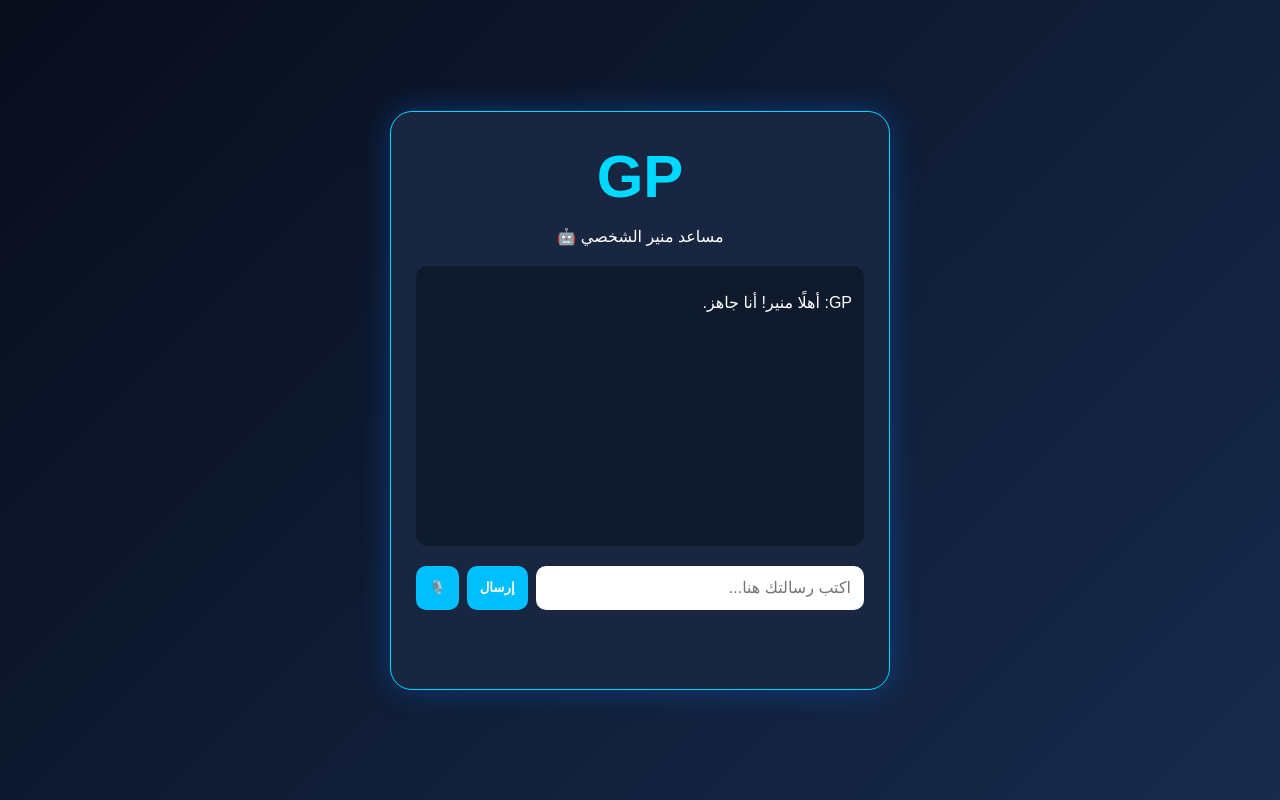
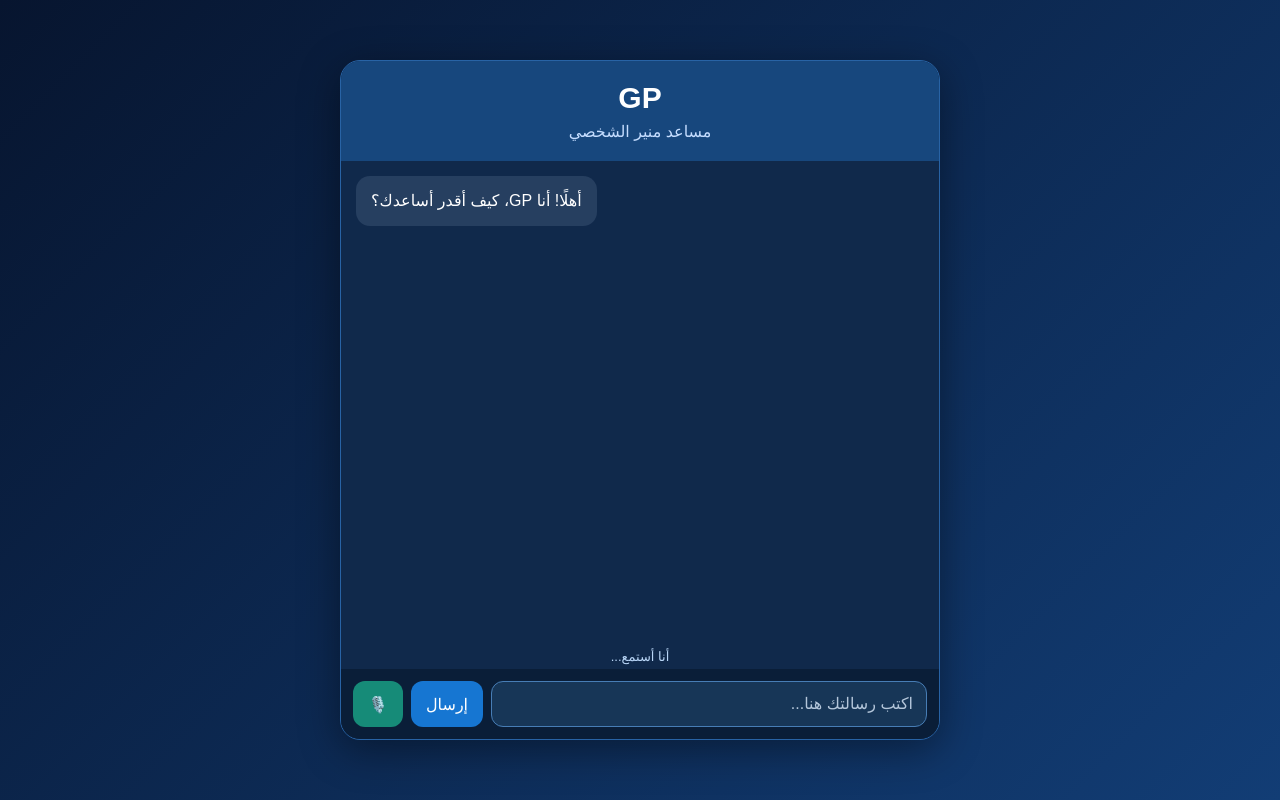
Before and after one commit to mnera4295-collab/GP-Assistant, a website: page public/index.html in a window 1280 px wide. Both pictures are taken after a click on the button "🎙️". Drawn offline with Linux system fonts and the light colour scheme.

Commit message:
Update index.html

```diff
--- a/public/index.html
+++ b/public/index.html
@@ -1,102 +1,197 @@
+
 <!DOCTYPE html>
 <html lang="ar" dir="rtl">
 <head>
 <meta charset="UTF-8">
-<meta name="viewport" content="width=device-width, initial-scale=1">
+<meta name="viewport" content="width=device-width, initial-scale=1.0">
 <title>GP - مساعد منير</title>
+
 <style>
 * { box-sizing: border-box; }
+
 body {
   margin: 0;
   min-height: 100vh;
-  background: linear-gradient(135deg,#080d1c,#172b4d);
+  background: linear-gradient(135deg, #07152f, #123d75);
   color: white;
-  font-family: Arial,sans-serif;
+  font-family: Arial, sans-serif;
   display: flex;
   justify-content: center;
   align-items: center;
   padding: 15px;
 }
+
 .app {
   width: 100%;
-  max-width: 500px;
-  background: #192641;
-  border: 1px solid #00d9ff;
-  border-radius: 22px;
-  padding: 25px;
+  max-width: 600px;
+  height: 85vh;
+  min-height: 450px;
+  background: #10294b;
+  border: 1px solid #2863a5;
+  border-radius: 20px;
+  display: flex;
+  flex-direction: column;
+  overflow: hidden;
+  box-shadow: 0 10px 40px #0006;
+}
+
+header {
   text-align: center;
-  box-shadow: 0 0 30px #007bff55;
+  padding: 20px;
+  background: #17477d;
 }
-h1 { color: #00d9ff; font-size: 60px; margin: 5px; }
+
+header h1 {
+  margin: 0;
+  font-size: 30px;
+}
+
+header p {
+  margin: 7px 0 0;
+  color: #c5ddff;
+}
+
 #messages {
-  height: 280px;
+  flex: 1;
   overflow-y: auto;
-  background: #101a2d;
-  border-radius: 12px;
+  padding: 15px;
+  display: flex;
+  flex-direction: column;
+  gap: 12px;
+}
+
+.message {
+  padding: 12px 15px;
+  border-radius: 14px;
+  max-width: 85%;
+  line-height: 1.6;
+  overflow-wrap: anywhere;
+}
+
+.user {
+  background: #1766b1;
+  align-self: flex-start;
+}
+
+.gp {
+  background: #263f60;
+  align-self: flex-end;
+}
+
+#status {
+  color: #b9d6f7;
+  text-align: center;
+  min-height: 25px;
+  font-size: 13px;
+  padding: 5px;
+}
+
+form {
+  display: flex;
+  gap: 8px;
   padding: 12px;
-  text-align: right;
-  margin: 20px 0;
+  background: #0a1e38;
 }
-.message { margin: 12px 0; line-height: 1.6; overflow-wrap: anywhere; }
-.controls { display: flex; gap: 8px; }
+
 input {
   flex: 1;
   min-width: 0;
   padding: 13px;
-  border: 0;
-  border-radius: 10px;
+  border: 1px solid #477db5;
+  border-radius: 12px;
+  background: #173657;
+  color: white;
   font-size: 16px;
+  outline: none;
 }
+
+input::placeholder {
+  color: #b4c6da;
+}
+
 button {
-  padding: 13px;
-  border: 0;
-  border-radius: 10px;
-  background: #00bfff;
+  border: none;
+  border-radius: 12px;
+  padding: 12px 15px;
   color: white;
-  font-weight: bold;
+  background: #1676d2;
+  font-size: 16px;
   cursor: pointer;
 }
-button:disabled { opacity: .6; }
-#status { color: #00d9ff; min-height: 22px; }
+
+button:disabled {
+  opacity: 0.5;
+}
+
+#mic {
+  background: #168b78;
+}
 </style>
 </head>
+
 <body>
 <div class="app">
-  <h1>GP</h1>
-  <p>مساعد منير الشخصي 🤖</p>
+
+  <header>
+    <h1>GP</h1>
+    <p>مساعد منير الشخصي</p>
+  </header>
 
   <div id="messages">
-    <div class="message">GP: أهلًا منير! أنا جاهز.</div>
+    <div class="message gp">أهلًا! أنا GP، كيف أقدر أساعدك؟</div>
   </div>
 
-  <div class="controls">
-    <input id="input" placeholder="اكتب رسالتك هنا..." />
-    <button id="send">إرسال</button>
-    <button id="mic" title="تحدث">🎙️</button>
-  </div>
-  <p id="status"></p>
+  <div id="status">جاهز للمحادثة</div>
+
+  <form id="chatForm">
+    <input
+      id="input"
+      type="text"
+      placeholder="اكتب رسالتك هنا..."
+      autocomplete="off"
+    >
+    <button id="send" type="submit">إرسال</button>
+    <button id="mic" type="button">🎙️</button>
+  </form>
+
 </div>
 
 <script>
-const messages = document.getElementById("messages");
+const form = document.getElementById("chatForm");
 const input = document.getElementById("input");
 const send = document.getElementById("send");
 const mic = document.getElementById("mic");
+const messages = document.getElementById("messages");
 const statusText = document.getElementById("status");
 
 function addMessage(sender, text) {
   const div = document.createElement("div");
-  div.className = "message";
-  div.textContent = sender + ": " + text;
+  div.className = "message " + (sender === "أنت" ? "user" : "gp");
+  div.textContent = text;
   messages.appendChild(div);
   messages.scrollTop = messages.scrollHeight;
 }
 
-async function sendMessage() {
+function speak(text) {
+  if (!("speechSynthesis" in window)) return;
+
+  window.speechSynthesis.cancel();
+
+  const speech = new SpeechSynthesisUtterance(text);
+  speech.lang = "ar-JO";
+  speechSynthesis.speak(speech);
+}
+
+form.addEventListener("submit", async function(event) {
+  event.preventDefault();
+
   const message = input.value.trim();
-  if (!message) return;
+  if (!message) {
+    input.focus();
+    return;
+  }
 
-  addMessage("منير", message);
+  addMessage("أنت", message);
   input.value = "";
   send.disabled = true;
   statusText.textContent = "GP يفكر...";
@@ -104,11 +199,72 @@ async function sendMessage() {
   try {
     const response = await fetch("/chat", {
       method: "POST",
-      headers: {"Content-Type": "application/json"},
-      body: JSON.stringify({message})
+      headers: {
+        "Content-Type": "application/json"
+      },
+      body: JSON.stringify({ message: message })
     });
 
+    if (!response.ok) {
+      throw new Error("HTTP " + response.status);
+    }
+
     const data = await response.json();
-    if (!response.ok) throw new Error("Server error");
+    const reply = data.reply || "وصلتني رسالتك.";
 
-    addMessage("GP", data.reply || "لم
+    addMessage("GP", reply);
+    speak(reply);
+    statusText.textContent = "جاهز للمحادثة";
+
+  } catch (error) {
+    addMessage("GP", "تعذر الاتصال بالخادم. حاول مرة أخرى.");
+    statusText.textContent = "خطأ في الاتصال: " + error.message;
+  } finally {
+    send.disabled = false;
+    input.focus();
+  }
+});
+
+const SpeechRecognition =
+  window.SpeechRecognition || window.webkitSpeechRecognition;
+
+if (SpeechRecognition) {
+  const recognition = new SpeechRecognition();
+  recognition.lang = "ar-JO";
+  recognition.continuous = false;
+  recognition.interimResults = false;
+
+  mic.addEventListener("click", function() {
+    try {
+      statusText.textContent = "أنا أستمع...";
+      recognition.start();
+    } catch (error) {
+      statusText.textContent = "انتظر قليلًا ثم جرّب المايك.";
+    }
+  });
+
+  recognition.onresult = function(event) {
+    input.value = event.results[0][0].transcript;
+    statusText.textContent = "تم التعرف على كلامك";
+    input.focus();
+  };
+
+  recognition.onerror = function() {
+    statusText.textContent = "تعذر استخدام المايك. تحقق من إذن الميكروفون.";
+  };
+
+  recognition.onend = function() {
+    if (statusText.textContent === "أنا أستمع...") {
+      statusText.textContent = "جاهز للمحادثة";
+    }
+  };
+
+} else {
+  mic.addEventListener("click", function() {
+    statusText.textContent = "المتصفح لا يدعم التعرف على الصوت.";
+  });
+}
+</script>
+
+</body>
+</html>
```
